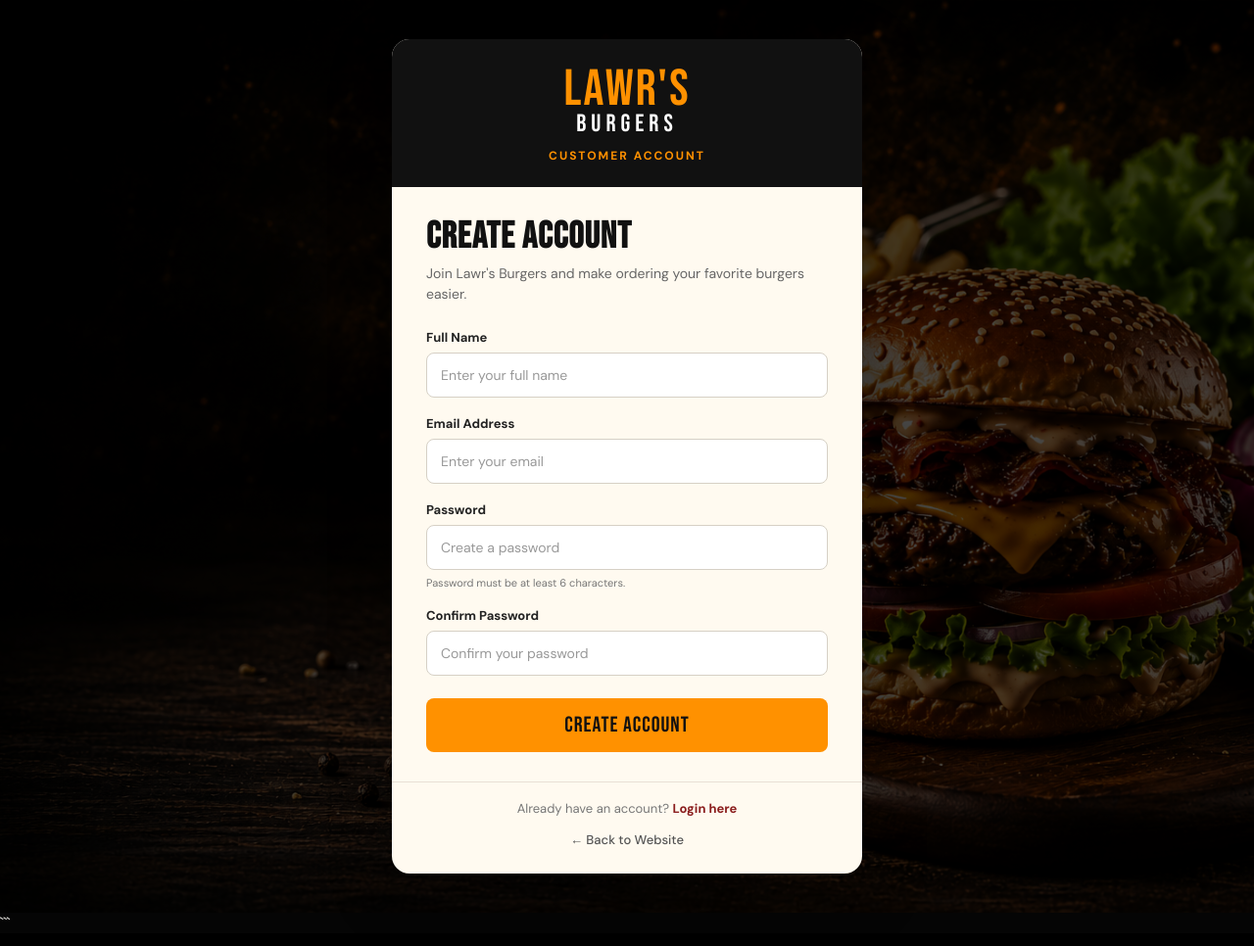
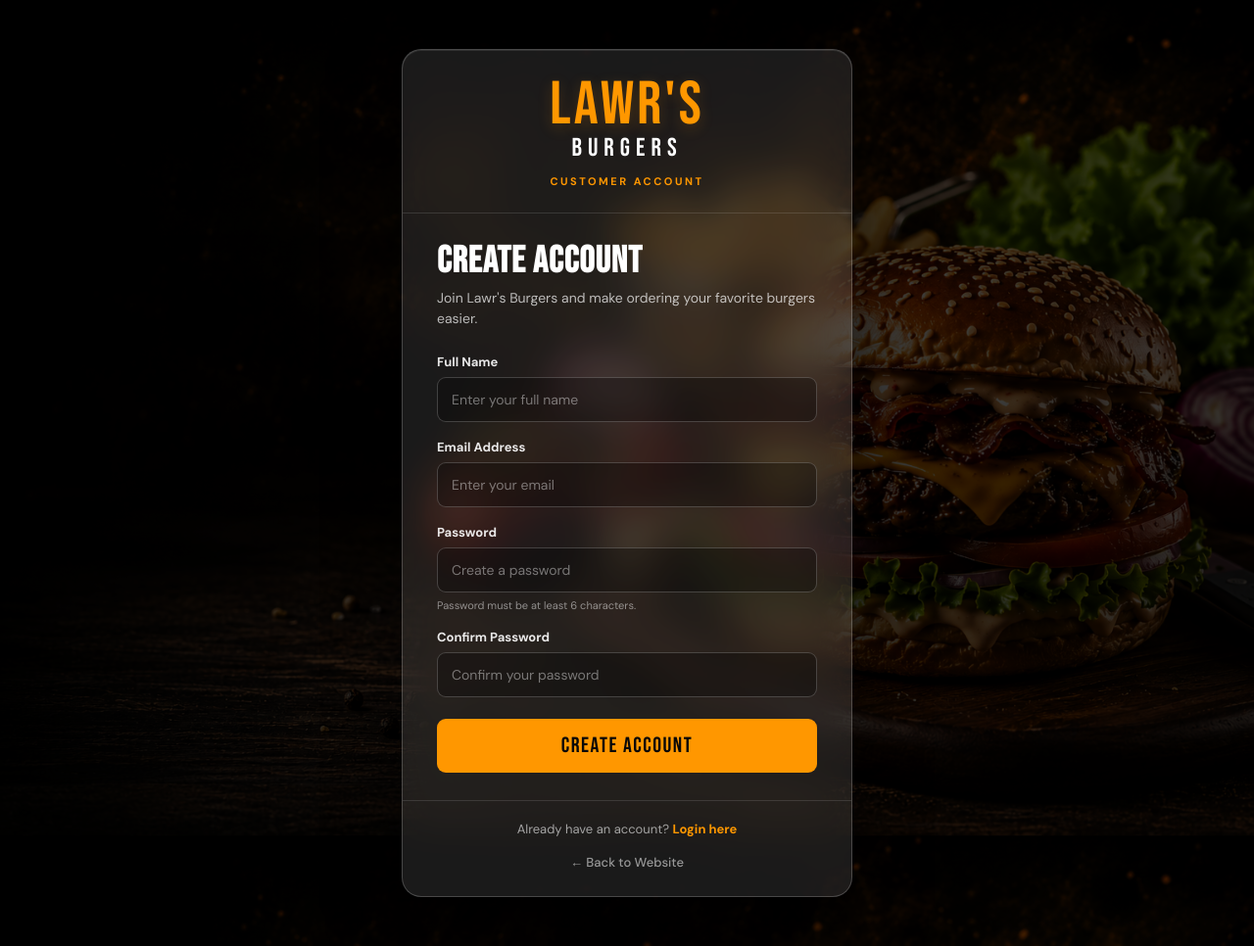
Before and after one commit to FXCLAUR09/Lawrs-Burger-Website, a PHP site: page /register.php in a window 1280 px wide. Shown: the whole page at 98% size. Before the commit the page ends 940 px from the top, so only its background shows below. Run offline with PHP 8.4, Linux system fonts and the light colour scheme.

Commit message:
Add files via upload

````diff
--- a/lawrs-burgers-site/login.php
+++ b/lawrs-burgers-site/login.php
@@ -1,4 +1,3 @@
-```php
 <?php
 
 session_start();
@@ -521,4 +520,3 @@ $conn->close();
 </body>
 
 </html>
-```
--- a/lawrs-burgers-site/register.php
+++ b/lawrs-burgers-site/register.php
@@ -5,11 +5,9 @@ session_start();
 require_once "config/db.php";
 
 $error = "";
-
 $success = "";
 
 $name = "";
-
 $email = "";
 
 /*
@@ -187,7 +185,6 @@ $conn->close();
     <link
         rel="preconnect"
         href="https://fonts.gstatic.com"
-        crossorigin
     >
 
     <link
@@ -205,130 +202,162 @@ $conn->close();
     <style>
 
         /*
-         * REGISTER PAGE
+         * ==========================================================
+         * LAWR'S BURGERS - REGISTER PAGE
+         * Glassmorphism design matching login.php
+         * ==========================================================
+         */
+
+        * {
+            box-sizing: border-box;
+        }
+
+        html,
+        body {
+            margin: 0;
+            padding: 0;
+            min-height: 100%;
+        }
+
+        body {
+            font-family: "DM Sans", sans-serif;
+        }
+
+
+        /*
+         * ==========================================================
+         * PAGE BACKGROUND
+         * ==========================================================
          */
 
         .register-page {
+            position: relative;
 
             min-height: 100vh;
 
             display: flex;
-
             align-items: center;
-
             justify-content: center;
 
-            padding: 40px 20px;
+            padding: 50px 20px;
 
             background:
                 linear-gradient(
                     rgba(0, 0, 0, 0.72),
-                    rgba(0, 0, 0, 0.72)
+                    rgba(0, 0, 0, 0.82)
                 ),
                 url("assets/about-burger.jpg");
 
             background-size: cover;
+            background-position: center;
+            background-attachment: fixed;
 
-            background-position: center;
-
-            background-attachment: fixed;
+            overflow-y: auto;
         }
 
 
+        /*
+         * ==========================================================
+         * GLASS CARD
+         * ==========================================================
+         */
 
         .register-card {
+            position: relative;
 
             width: 100%;
+            max-width: 460px;
 
-            max-width: 480px;
+            background: rgba(255, 255, 255, 0.10);
 
-            background: #fffaf0;
+            border: 1px solid rgba(255, 255, 255, 0.20);
 
-            border-radius: 18px;
+            border-radius: 20px;
+
+            backdrop-filter: blur(20px);
+            -webkit-backdrop-filter: blur(20px);
+
+            box-shadow:
+                0 25px 70px rgba(0, 0, 0, 0.55),
+                inset 0 1px 0 rgba(255, 255, 255, 0.10);
 
             overflow: hidden;
-
-            box-shadow:
-                0 20px 60px rgba(0, 0, 0, 0.35);
         }
 
 
-
         /*
+         * ==========================================================
          * BRAND
+         * ==========================================================
          */
 
         .register-brand {
-
             text-align: center;
 
-            padding: 30px 25px 24px;
+            padding: 32px 25px 25px;
 
-            background: #111;
+            border-bottom: 1px solid rgba(255, 255, 255, 0.12);
         }
 
-
-
         .register-brand .brand-main {
+            margin: 0;
 
             font-family: "Bebas Neue", sans-serif;
 
-            font-size: 52px;
+            font-size: 62px;
 
-            line-height: 0.85;
+            line-height: 0.82;
 
-            color: #ff9100;
+            color: #ff9700;
 
-            letter-spacing: 2px;
+            letter-spacing: 3px;
+
+            text-shadow:
+                0 4px 15px rgba(255, 151, 0, 0.20);
         }
 
-
-
         .register-brand .brand-sub {
+            margin-top: 5px;
 
             font-family: "Bebas Neue", sans-serif;
 
-            font-size: 25px;
+            font-size: 26px;
 
             line-height: 1;
 
             color: #ffffff;
 
-            letter-spacing: 5px;
+            letter-spacing: 6px;
+        }
+
+        .customer-label {
+            margin: 13px 0 0;
+
+            font-family: "DM Sans", sans-serif;
+
+            font-size: 11px;
+
+            font-weight: 700;
+
+            letter-spacing: 2.5px;
+
+            color: #ff9700;
+
+            text-transform: uppercase;
         }
 
 
-
-        .customer-label {
-
-            margin: 12px 0 0;
-
-            font-family: "DM Sans", sans-serif;
-
-            font-size: 12px;
-
-            font-weight: 700;
-
-            letter-spacing: 2px;
-
-            color: #ff9100;
-        }
-
-
-
         /*
+         * ==========================================================
          * CONTENT
+         * ==========================================================
          */
 
         .register-content {
-
-            padding: 32px 35px 30px;
+            padding: 30px 35px 28px;
         }
 
-
-
         .register-content h1 {
-
             margin: 0;
 
             font-family: "Bebas Neue", sans-serif;
@@ -337,91 +366,95 @@ $conn->close();
 
             line-height: 1;
 
-            color: #111;
+            color: #ffffff;
 
             letter-spacing: 1px;
         }
 
-
-
         .register-description {
-
             margin: 8px 0 25px;
 
             font-family: "DM Sans", sans-serif;
 
             font-size: 14px;
 
-            color: #666;
+            color: rgba(255, 255, 255, 0.70);
 
             line-height: 1.5;
         }
 
 
-
         /*
-         * ERROR / SUCCESS
+         * ==========================================================
+         * ERROR
+         * ==========================================================
          */
 
         .register-error {
-
             margin-bottom: 20px;
 
             padding: 12px 14px;
 
-            border-radius: 8px;
+            border-radius: 10px;
 
-            background: #f8d7da;
+            background: rgba(220, 53, 69, 0.16);
 
-            border: 1px solid #f1aeb5;
+            border: 1px solid rgba(255, 100, 110, 0.35);
 
-            color: #842029;
+            color: #ffb5bb;
 
             font-family: "DM Sans", sans-serif;
 
             font-size: 13px;
 
             line-height: 1.4;
+
+            box-shadow:
+                0 5px 20px rgba(0, 0, 0, 0.12);
         }
 
 
+        /*
+         * ==========================================================
+         * SUCCESS
+         * ==========================================================
+         */
 
         .register-success {
-
             margin-bottom: 20px;
 
             padding: 12px 14px;
 
-            border-radius: 8px;
+            border-radius: 10px;
 
-            background: #d1e7dd;
+            background: rgba(25, 135, 84, 0.16);
 
-            border: 1px solid #a3cfbb;
+            border: 1px solid rgba(80, 220, 145, 0.30);
 
-            color: #0f5132;
+            color: #a9f5cc;
 
             font-family: "DM Sans", sans-serif;
 
             font-size: 13px;
 
             line-height: 1.4;
+
+            box-shadow:
+                0 5px 20px rgba(0, 0, 0, 0.12);
         }
 
 
-
         /*
+         * ==========================================================
          * FORM
+         * ==========================================================
          */
 
         .register-form-group {
-
-            margin-bottom: 18px;
+            margin-bottom: 17px;
         }
 
-
-
         .register-form-group label {
-
             display: block;
 
             margin-bottom: 7px;
@@ -432,26 +465,21 @@ $conn->close();
 
             font-weight: 700;
 
-            color: #222;
+            color: rgba(255, 255, 255, 0.90);
         }
 
-
-
         .register-form-group input {
-
             width: 100%;
-
-            box-sizing: border-box;
 
             padding: 13px 14px;
 
-            border: 1px solid #d6d0c5;
+            border: 1px solid rgba(255, 255, 255, 0.20);
 
-            border-radius: 8px;
+            border-radius: 9px;
 
-            background: #ffffff;
+            background: rgba(0, 0, 0, 0.30);
 
-            color: #222;
+            color: #ffffff;
 
             font-family: "DM Sans", sans-serif;
 
@@ -461,47 +489,65 @@ $conn->close();
 
             transition:
                 border-color 0.2s ease,
-                box-shadow 0.2s ease;
+                background 0.2s ease,
+                box-shadow 0.2s ease,
+                transform 0.2s ease;
+        }
+
+        .register-form-group input:hover {
+            background: rgba(0, 0, 0, 0.38);
+
+            border-color: rgba(255, 255, 255, 0.28);
+        }
+
+        .register-form-group input:focus {
+            border-color: #ff9700;
+
+            background: rgba(0, 0, 0, 0.42);
+
+            box-shadow:
+                0 0 0 3px rgba(255, 151, 0, 0.14),
+                0 5px 20px rgba(0, 0, 0, 0.12);
+        }
+
+        .register-form-group input::placeholder {
+            color: rgba(255, 255, 255, 0.42);
+        }
+
+        .register-form-group input:-webkit-autofill,
+        .register-form-group input:-webkit-autofill:hover,
+        .register-form-group input:-webkit-autofill:focus {
+            -webkit-text-fill-color: #ffffff;
+
+            transition:
+                background-color 9999s ease-in-out 0s;
         }
 
 
-
-        .register-form-group input:focus {
-
-            border-color: #ff9100;
-
-            box-shadow:
-                0 0 0 3px rgba(255, 145, 0, 0.15);
-        }
-
-
-
-        .register-form-group input::placeholder {
-
-            color: #999;
-        }
-
-
+        /*
+         * ==========================================================
+         * PASSWORD NOTE
+         * ==========================================================
+         */
 
         .password-note {
-
             margin-top: 6px;
 
             font-family: "DM Sans", sans-serif;
 
             font-size: 11px;
 
-            color: #777;
+            color: rgba(255, 255, 255, 0.50);
         }
 
 
-
         /*
+         * ==========================================================
          * BUTTON
+         * ==========================================================
          */
 
         .register-button {
-
             width: 100%;
 
             margin-top: 5px;
@@ -510,180 +556,181 @@ $conn->close();
 
             border: none;
 
-            border-radius: 8px;
+            border-radius: 9px;
 
-            background: #ff9100;
+            background: #ff9700;
 
-            color: #111;
+            color: #080808;
 
             font-family: "Bebas Neue", sans-serif;
 
             font-size: 22px;
 
-            letter-spacing: 1px;
+            letter-spacing: 1.5px;
 
             cursor: pointer;
 
             transition:
                 transform 0.2s ease,
                 background 0.2s ease,
+                color 0.2s ease,
                 box-shadow 0.2s ease;
         }
 
+        .register-button:hover {
+            background: #ffffff;
 
-
-        .register-button:hover {
-
-            background: #e67f00;
+            color: #111111;
 
             transform: translateY(-2px);
 
             box-shadow:
-                0 8px 18px rgba(255, 145, 0, 0.25);
+                0 10px 25px rgba(0, 0, 0, 0.30);
+        }
+
+        .register-button:active {
+            transform: translateY(0);
+
+            box-shadow:
+                0 5px 15px rgba(0, 0, 0, 0.20);
         }
 
 
-
-        .register-button:active {
-
-            transform: translateY(0);
-        }
-
-
-
         /*
+         * ==========================================================
          * FOOTER
+         * ==========================================================
          */
 
         .register-footer {
-
-            padding: 18px 25px 25px;
+            padding: 20px 25px 25px;
 
             text-align: center;
 
-            border-top: 1px solid #e7e0d5;
+            border-top: 1px solid rgba(255, 255, 255, 0.12);
         }
 
-
-
         .register-footer p {
-
             margin: 0 0 10px;
 
             font-family: "DM Sans", sans-serif;
 
             font-size: 13px;
 
-            color: #777;
+            color: rgba(255, 255, 255, 0.60);
         }
 
-
-
         .register-footer a {
-
             font-family: "DM Sans", sans-serif;
 
             font-size: 13px;
 
             font-weight: 700;
 
-            color: #8b1e1e;
+            color: #ff9700;
 
             text-decoration: none;
 
-            transition: color 0.2s ease;
+            transition:
+                color 0.2s ease,
+                text-shadow 0.2s ease;
         }
 
+        .register-footer a:hover {
+            color: #ffffff;
 
-
-        .register-footer a:hover {
-
-            color: #ff9100;
+            text-shadow:
+                0 0 10px rgba(255, 255, 255, 0.30);
         }
 
-
-
         .back-website {
-
             display: inline-block;
 
-            margin-top: 5px;
+            margin-top: 7px;
 
-            color: #555 !important;
+            color: rgba(255, 255, 255, 0.55) !important;
 
             font-weight: 500 !important;
         }
 
+        .back-website:hover {
+            color: #ff9700 !important;
 
-
-        .back-website:hover {
-
-            color: #ff9100 !important;
+            text-shadow: none !important;
         }
 
 
-
         /*
+         * ==========================================================
          * MOBILE
+         * ==========================================================
          */
 
         @media (max-width: 600px) {
 
             .register-page {
-
-                padding: 20px 14px;
+                padding: 25px 14px;
 
                 background-attachment: scroll;
             }
 
+            .register-card {
+                max-width: 100%;
 
-
-            .register-card {
-
-                max-width: 100%;
+                border-radius: 17px;
             }
 
-
-
             .register-brand {
-
-                padding: 25px 20px 20px;
+                padding: 27px 20px 22px;
             }
 
-
-
             .register-brand .brand-main {
-
-                font-size: 46px;
+                font-size: 50px;
             }
 
+            .register-brand .brand-sub {
+                font-size: 22px;
 
-
-            .register-brand .brand-sub {
-
-                font-size: 22px;
+                letter-spacing: 5px;
             }
 
-
-
             .register-content {
-
-                padding: 28px 24px 25px;
+                padding: 28px 23px 25px;
             }
 
-
-
             .register-content h1 {
-
                 font-size: 34px;
             }
 
+            .register-description {
+                font-size: 13px;
+            }
+
+            .register-footer {
+                padding: 18px 20px 23px;
+            }
+        }
+
+
+        @media (max-width: 380px) {
+
+            .register-brand .brand-main {
+                font-size: 45px;
+            }
+
+            .register-brand .brand-sub {
+                font-size: 20px;
+            }
+
+            .register-content {
+                padding-left: 19px;
+                padding-right: 19px;
+            }
         }
 
     </style>
 
 </head>
-
 
 
 <body>
@@ -693,31 +740,23 @@ $conn->close();
         <div class="register-card">
 
 
-
             <!-- BRAND -->
 
             <div class="register-brand">
 
                 <div class="brand-main">
-
                     LAWR'S
-
                 </div>
 
                 <div class="brand-sub">
-
                     BURGERS
-
                 </div>
 
                 <p class="customer-label">
-
                     CUSTOMER ACCOUNT
-
                 </p>
 
             </div>
-
 
 
             <!-- CONTENT -->
@@ -725,17 +764,12 @@ $conn->close();
             <div class="register-content">
 
                 <h1>
-
                     CREATE ACCOUNT
-
                 </h1>
 
                 <p class="register-description">
-
                     Join Lawr's Burgers and make ordering your favorite burgers easier.
-
                 </p>
-
 
 
                 <!-- ERROR -->
@@ -745,15 +779,12 @@ $conn->close();
                     <div class="register-error">
 
                         <?php
-
                         echo htmlspecialchars($error);
-
                         ?>
 
                     </div>
 
                 <?php endif; ?>
-
 
 
                 <!-- SUCCESS -->
@@ -763,9 +794,7 @@ $conn->close();
                     <div class="register-success">
 
                         <?php
-
                         echo htmlspecialchars($success);
-
                         ?>
 
                     </div>
@@ -773,19 +802,13 @@ $conn->close();
                 <?php endif; ?>
 
 
-
                 <!-- REGISTRATION FORM -->
 
                 <form
-
                     method="POST"
-
                     action=""
-
                     autocomplete="on"
-
                 >
-
 
 
                     <!-- NAME -->
@@ -793,33 +816,21 @@ $conn->close();
                     <div class="register-form-group">
 
                         <label for="name">
-
                             Full Name
-
                         </label>
 
                         <input
-
                             type="text"
-
                             id="name"
-
                             name="name"
-
                             placeholder="Enter your full name"
-
                             value="<?php echo htmlspecialchars($name); ?>"
-
                             autocomplete="name"
-
                             maxlength="100"
-
                             required
-
                         >
 
                     </div>
-
 
 
                     <!-- EMAIL -->
@@ -827,33 +838,21 @@ $conn->close();
                     <div class="register-form-group">
 
                         <label for="email">
-
                             Email Address
-
                         </label>
 
                         <input
-
                             type="email"
-
                             id="email"
-
                             name="email"
-
                             placeholder="Enter your email"
-
                             value="<?php echo htmlspecialchars($email); ?>"
-
                             autocomplete="email"
-
                             maxlength="150"
-
                             required
-
                         >
 
                     </div>
-
 
 
                     <!-- PASSWORD -->
@@ -861,37 +860,24 @@ $conn->close();
                     <div class="register-form-group">
 
                         <label for="password">
-
                             Password
-
                         </label>
 
                         <input
-
                             type="password"
-
                             id="password"
-
                             name="password"
-
                             placeholder="Create a password"
-
                             autocomplete="new-password"
-
                             minlength="6"
-
                             required
-
                         >
 
                         <div class="password-note">
-
                             Password must be at least 6 characters.
-
                         </div>
 
                     </div>
-
 
 
                     <!-- CONFIRM PASSWORD -->
@@ -899,47 +885,30 @@ $conn->close();
                     <div class="register-form-group">
 
                         <label for="confirm_password">
-
                             Confirm Password
-
                         </label>
 
                         <input
-
                             type="password"
-
                             id="confirm_password"
-
                             name="confirm_password"
-
                             placeholder="Confirm your password"
-
                             autocomplete="new-password"
-
                             minlength="6"
-
                             required
-
                         >
 
                     </div>
 
 
-
                     <!-- SUBMIT -->
 
                     <button
-
                         type="submit"
-
                         class="register-button"
-
                     >
-
                         CREATE ACCOUNT
-
                     </button>
-
 
 
                 </form>
@@ -947,37 +916,26 @@ $conn->close();
             </div>
 
 
-
             <!-- FOOTER -->
 
             <div class="register-footer">
 
                 <p>
-
                     Already have an account?
 
                     <a href="login.php">
-
                         Login here
-
                     </a>
-
                 </p>
 
                 <a
-
                     href="index.php"
-
                     class="back-website"
-
                 >
-
                     ← Back to Website
-
                 </a>
 
             </div>
-
 
 
         </div>
@@ -987,4 +945,3 @@ $conn->close();
 </body>
 
 </html>
-```
````
